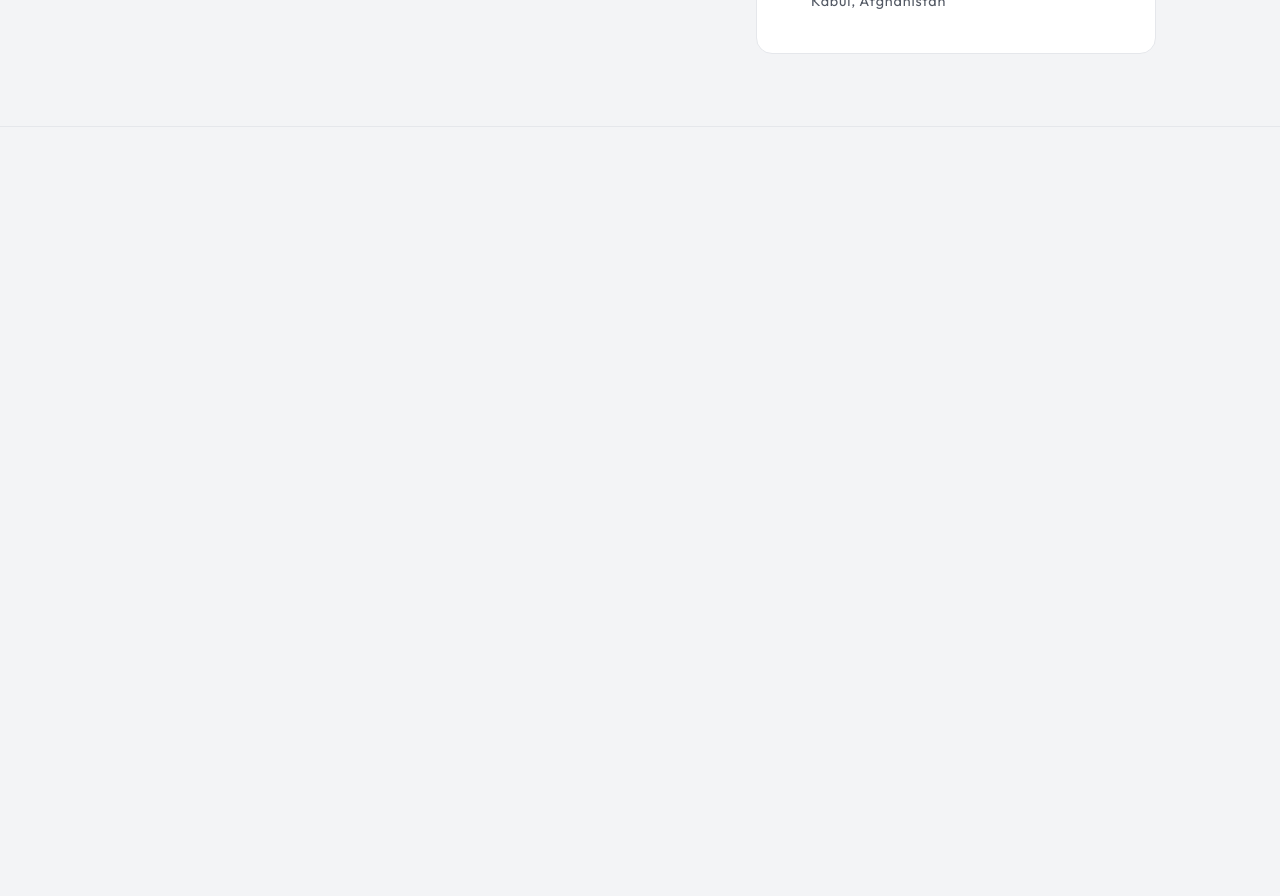
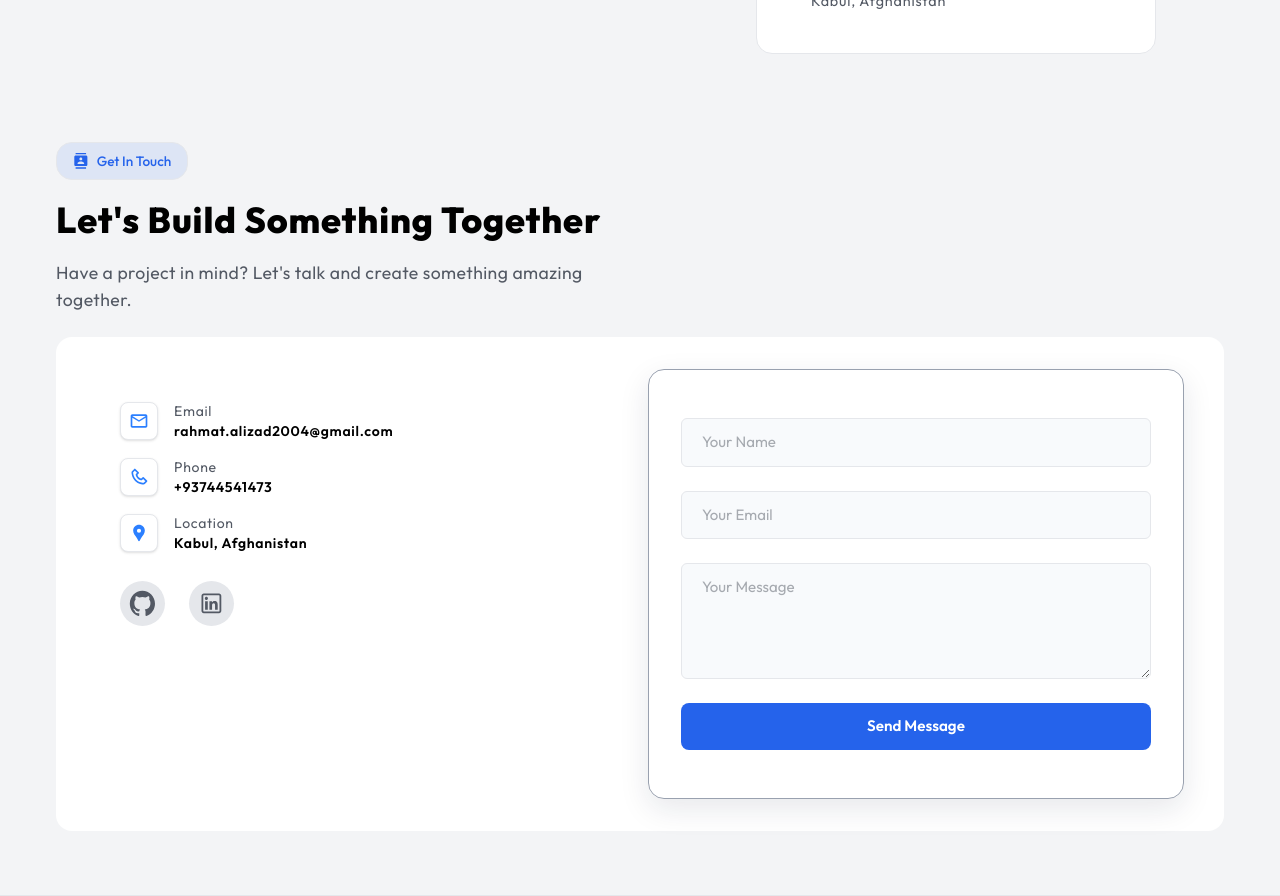
Before and after one commit to Rahmatullah2004/Portfolio, a Next.js app: page / in a window 1280 px wide. Shown: the part 5540-6436 px from the top of the page. Before the commit the page ends 5667 px from the top, so only its background shows below. Built offline with nearby package versions, Linux system fonts and the light colour scheme.

Commit message:
contact page added to main page

```diff
--- a/src/app/page.tsx
+++ b/src/app/page.tsx
@@ -5,6 +5,7 @@
 import SkillsPage from "@/features/skills/SkillsPage";
 import ProjectsPage from "@/features/projects/ProjectsPage";
 import ResumePage from "@/features/resume/ResumePage";
+import ContactMe from "../features/contact/ContactMe";
 
 export default function Home() {
   return (
@@ -30,6 +31,9 @@
       <section id="resume" className="scroll-mt-20">
         <ResumePage />
       </section>
+      <section id="contact" className="scroll-mt-20">
+        <ContactMe />
+      </section>
     </div>
   );
 }
```
